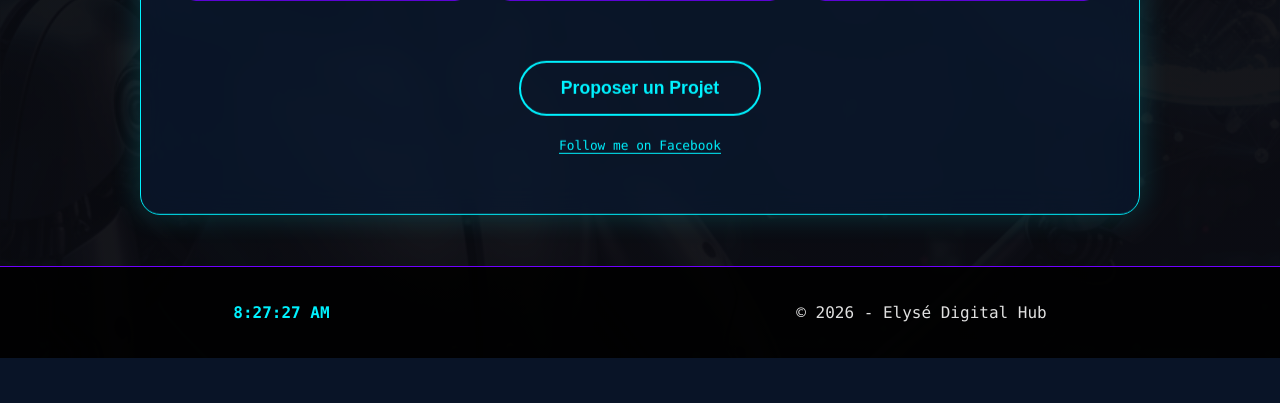
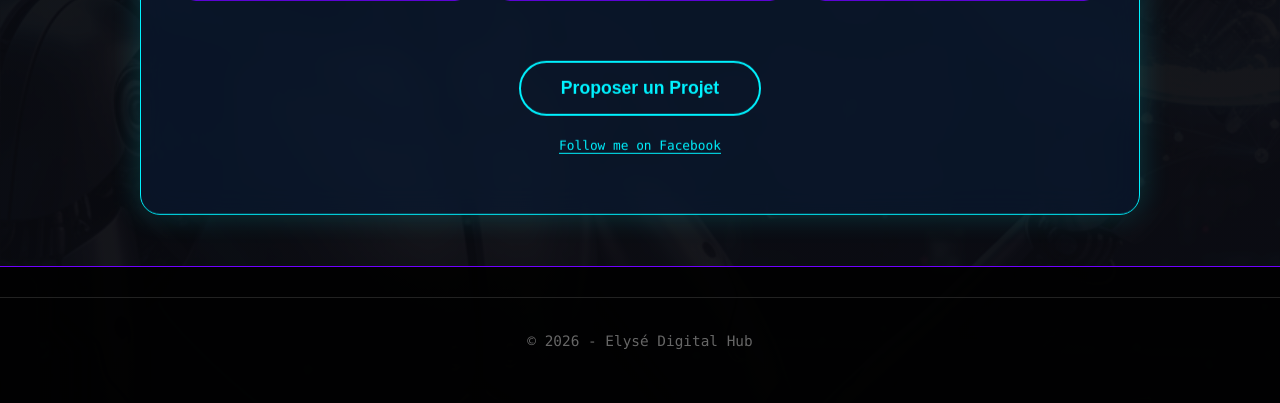
Before and after one commit to elyserandrianaivoson235-design/elyse-digital-hub, a Flask app: page / in a window 1280 px wide. Shown: the part 829-1232 px from the top of the page. Before the commit the page ends 1187 px from the top, so only its background shows below. Run offline with Flask 3, Linux system fonts and the light colour scheme.

Commit message:
Add files via upload

```diff
--- a/templates/index.html
+++ b/templates/index.html
@@ -120,10 +120,9 @@
         </div>
     </div>
 
-    <footer>
-        <div class="footer-container">
-            <span id="ora-izao">00:00:00</span>
-            <p class="copyright">&copy; 2026 - Elysé Digital Hub</p>
+   <footer>
+        <div class="footer-container" style="text-align: center; padding: 20px 0; border-top: 1px solid #222; margin-top: 10px;">
+            <p class="copyright" style="color: #666; font-size: 0.9rem;">&copy; 2026 - Elysé Digital Hub</p>
         </div>
     </footer>
 
```
